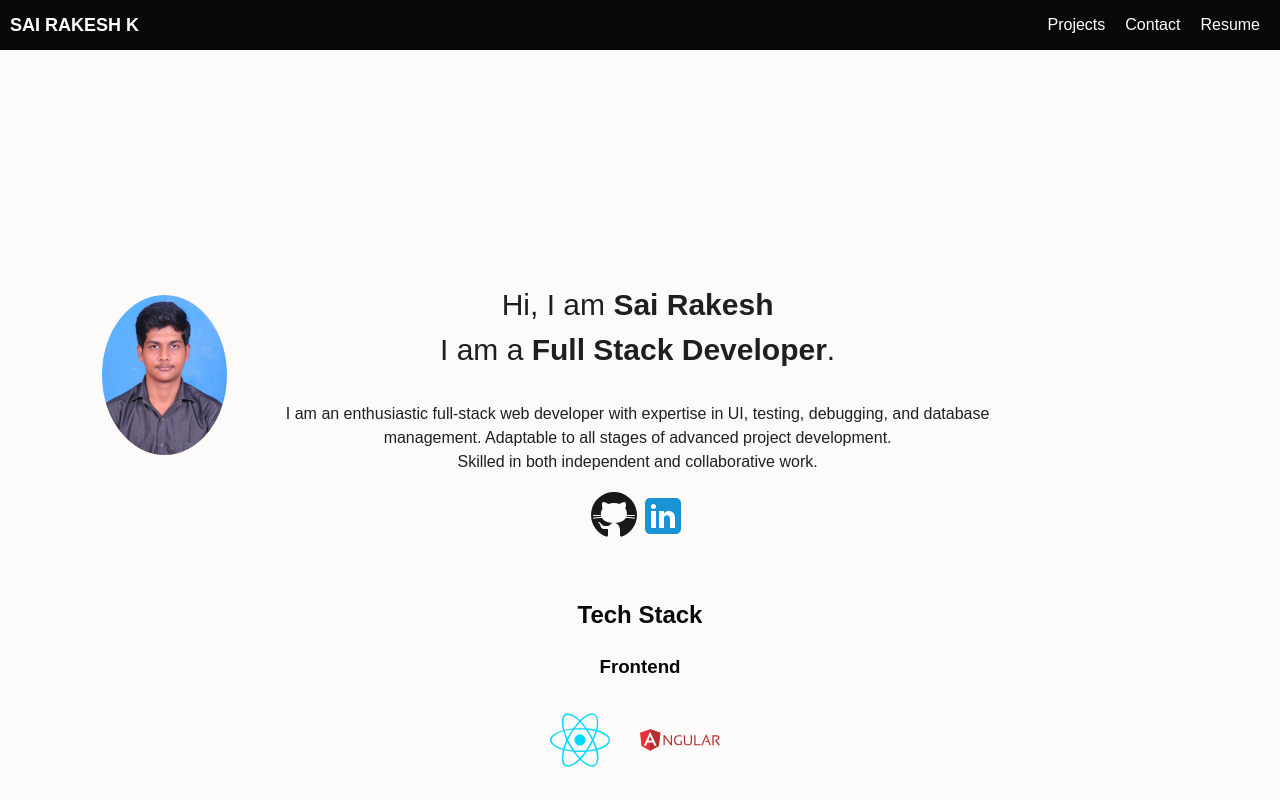
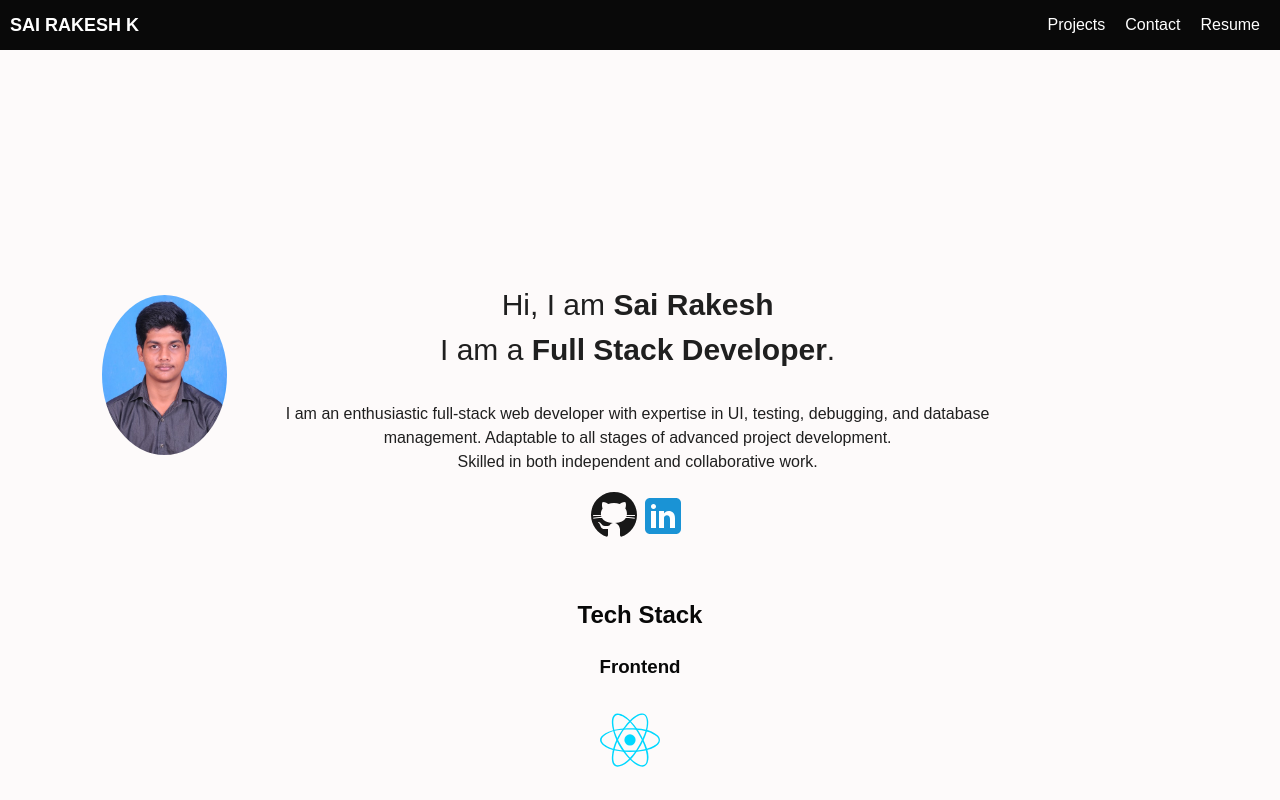
Before and after one commit to SaiRakeshk/portfolio, a React (Vite) app: page / in a window 1280 px wide. Shown: the top 800 px of the page. Built offline with nearby package versions, Linux system fonts and the light colour scheme.

Commit message:
updated resume

```diff
--- a/src/components/Navbar.jsx
+++ b/src/components/Navbar.jsx
@@ -1,8 +1,7 @@
 // Navbar.js
 
-import React from 'react';
 import './Navbar.css';
-import resumePDF from '../assets/Sai_Rakesh_K (10).pdf';
+import resumePDF from '../assets/Sai_Rakesh_K  .pdf';
 
 const Navbar = ({ scrollToProjects }) => {
   const handleContactClick = () => {
--- a/src/components/Resume.jsx
+++ b/src/components/Resume.jsx
@@ -1,6 +1,5 @@
 // ResumeButton.js
-import React from 'react';
-import resumePDF from '../assets/Sai_Rakesh_K (10).pdf';
+import resumePDF from '../assets/Sai_Rakesh_K  .pdf';
 import './Resume.css';
 
 const ResumeButton = () => {
--- a/src/components/Technologiesknown.jsx
+++ b/src/components/Technologiesknown.jsx
@@ -18,7 +18,7 @@ const Technologiesknown = () => {
     <div className="frontend">
 
       <img src={reactjsicon} alt="Frontend" className="tech-icon" />
-      <img src={Angular} alt="Frontend" className="tech-icon" />
+      {/* <img src={Angular} alt="Frontend" className="tech-icon" /> */}
     </div>
     <h3>Backend</h3>
     <div className="backend">
```
Also changed, not shown: 2 other files (tests, documents, lock files or other folders).
